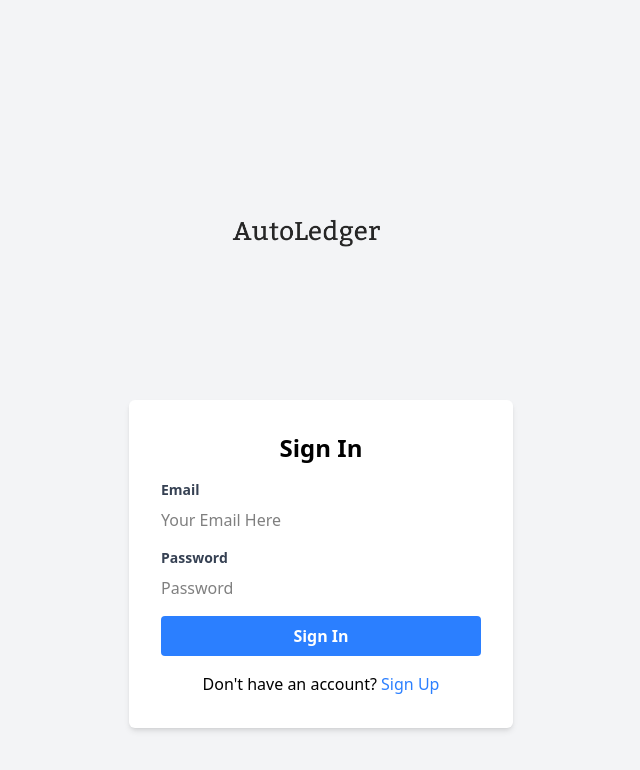
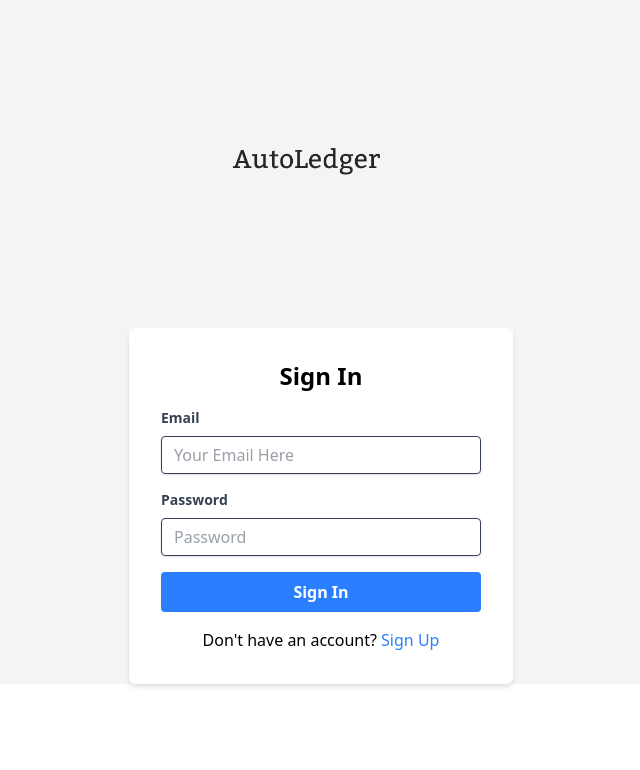
Before and after one commit to ankitdubey93/AutoLedger, a React (Vite) app in the folder client/: page / in a window 1280 px wide. Shown: the top 770 px of the page, without its empty margins (319-959 px from the left). Built offline with nearby package versions, Linux system fonts and the light colour scheme.

Commit message:
Move SignIn SignUp forms to components WIP

```diff
--- a/client/src/Pages/HomePage.tsx
+++ b/client/src/Pages/HomePage.tsx
@@ -22,7 +22,7 @@ const HomePage: React.FC = () => {
 
 
     return (
-        <div className='min-h-screen flex flex-col items-center justify-center bg-gray-100'>
+        <div className='flex flex-col items-center justify-center bg-gray-100'>
             <div className='mb-2'>
                 <img src={Logo} alt="AutoLedger Logo" className='max-w-xs mx-auto'/>
             </div>
@@ -36,13 +36,13 @@ const HomePage: React.FC = () => {
                         <label className="block text-gray-700 text-sm font-bold mb-2">
                             Email
                         </label>
-                        <input type="text" placeholder="Your Email Here" value={username} onChange={(e) => setUserName(e.target.value)} required />
+                        <input className='shadow appearance-none border rounded w-full py-2 px-3 text-gray-700 leading-tight focus:outline-none focus:shadow-outline' type="text" placeholder="Your Email Here" value={username} onChange={(e) => setUserName(e.target.value)} required />
                     </div>
                     <div>
                         <label className='block text-gray-700 text-sm font-bold mb-2'>
                             Password
                         </label>
-                        <input type="password" placeholder="Password" value={password} onChange={(e) => setPassword(e.target.value)} required />
+                        <input className='shadow appearance-none border rounded w-full py-2 px-3 text-gray-700 leading-tight focus:outline-none focus:shadow-outline' type="password" placeholder="Password" value={password} onChange={(e) => setPassword(e.target.value)} required />
                     </div>
                     {isSignUp && (
                         <div className='mb-4'>
--- /dev/null
+++ b/client/src/components/SignInForm.tsx
@@ -0,0 +1,17 @@
+import { useState } from "react";
+
+
+interface SignInFormProps {
+    onSignIn: (username: string, password: string) => void;
+    error?:string;
+}
+
+const SignInForm: React.FC<SignInFormProps> = ({onSignIn, error}) => {
+    const [username, setUsername] = useState('');
+    const [password, setPassword] = useState('');
+
+    const handleSubmit = (e: React.FormEvent) => {
+        e.preventDefault();
+        onSignIn(username, password);
+    }
+}
```
